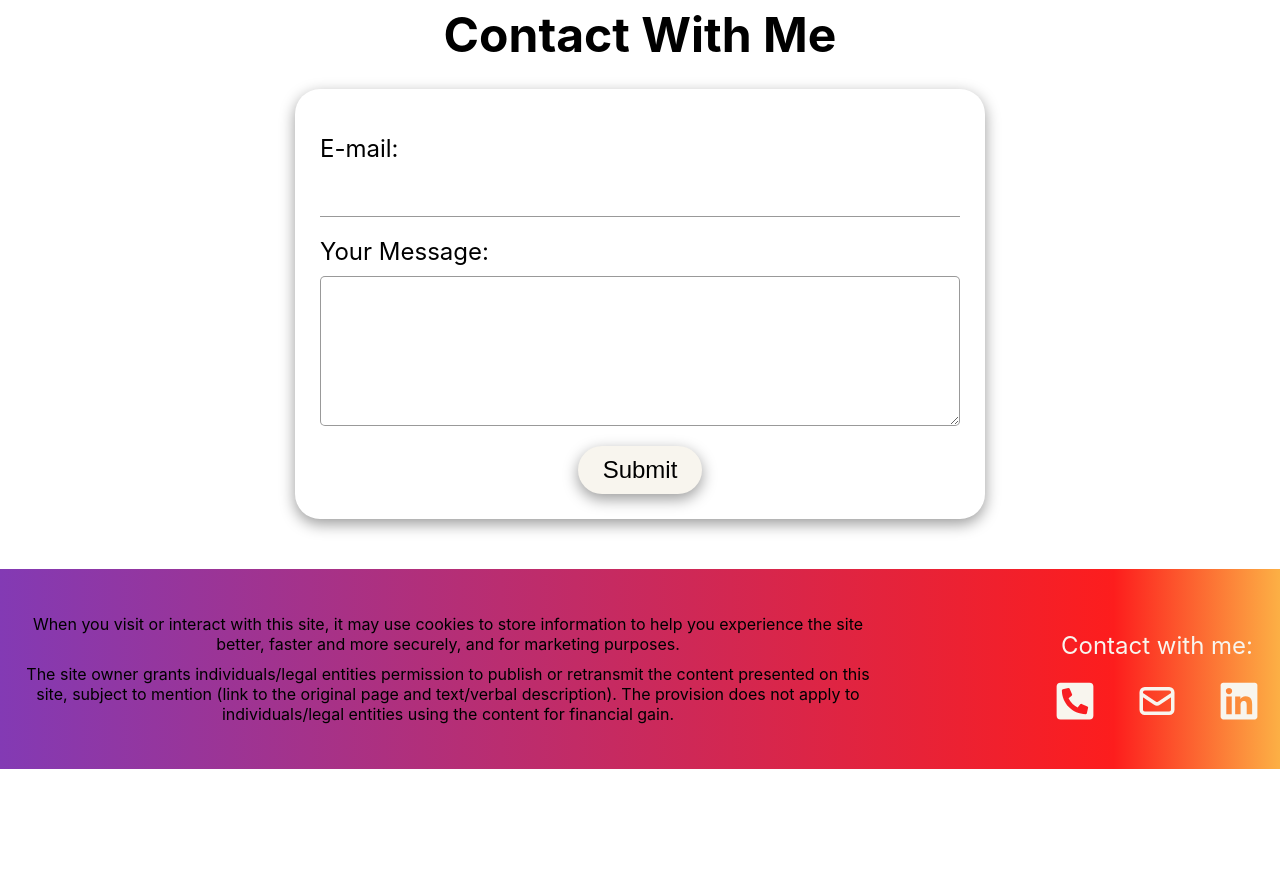
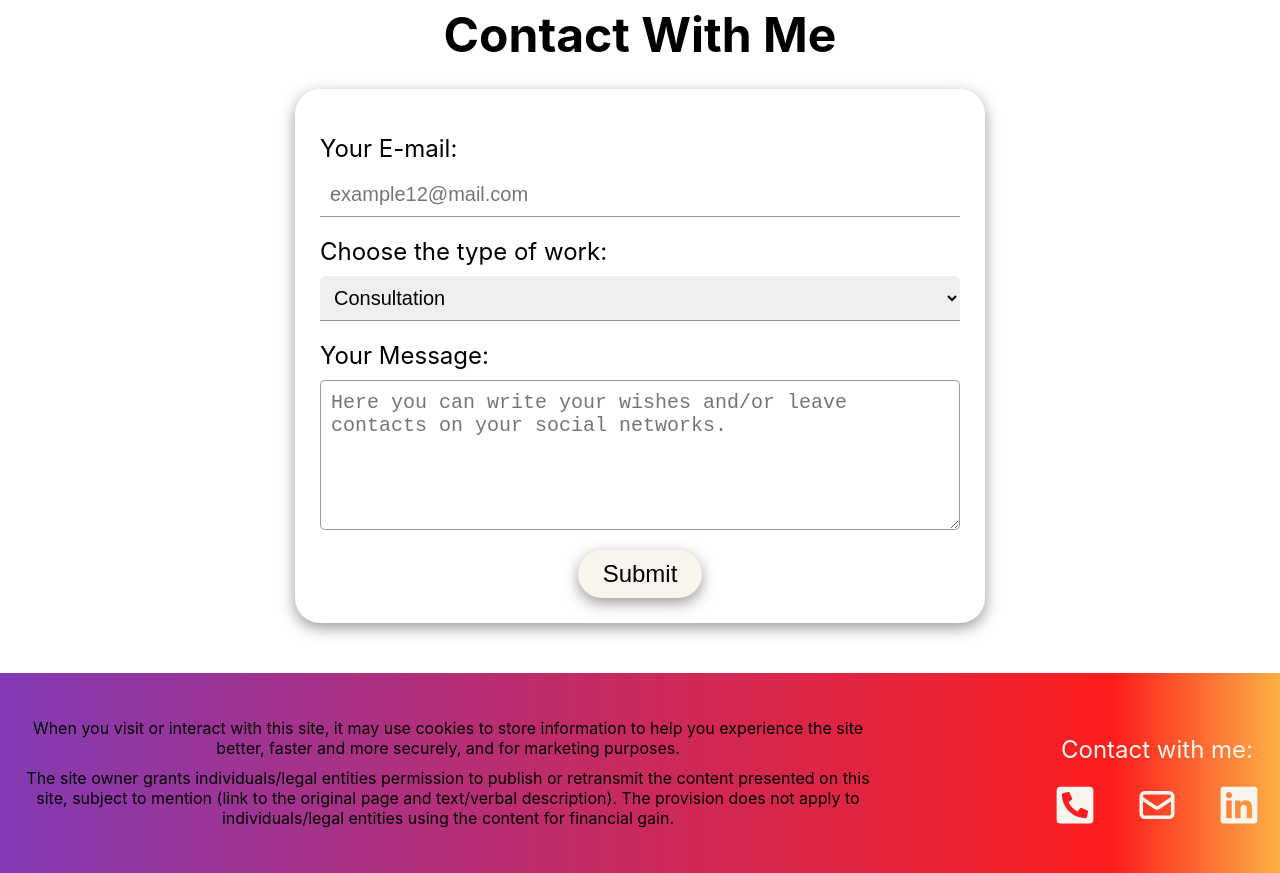
Before and after one commit to zZavarnoy/my_website-1.0, a React (Create React App) app: page / in a window 1280 px wide. Shown: the part 2360-3233 px from the top of the page. Before the commit the page ends 3129 px from the top, so only its background shows below. Built offline with nearby package versions, Linux system fonts and the light colour scheme; the HTML template or start-up script is replaced by a standard one.

Commit message:
added email validation

```diff
--- a/src/components/contact/Contact.jsx
+++ b/src/components/contact/Contact.jsx
@@ -2,16 +2,18 @@ import { useState } from "react";
 import styles from "./Contact.module.css";
 
 function Contact({ theme }) {
-    const [data, setData] = useState({ email: "", text: "" });
+    const [data, setData] = useState({
+        email: "",
+        service: "consultation",
+        text: "",
+    });
+    const [showValid, setShowValid] = useState(false);
 
-    // function handleFormSubmit(event) {
-    //     event.preventDefault();
-    //     alert(JSON.stringify(data));
-    //     setData({ email: "", text: "" });
-    // }
+    const validEmail = /^[A-Za-z0-9._]+@[a-z0-9]+(\.[a-z.]+)+$/;
 
     const handleFormSubmit = async (event) => {
         event.preventDefault();
+        if (validEmail.test(data.email)) {
             await fetch("https://jsonplaceholder.typicode.com/posts", {
                 method: "POST",
                 headers: {
@@ -20,7 +22,15 @@ function Contact({ theme }) {
                 body: JSON.stringify(data),
             });
 
-        setData({ email: "", text: "" });
+            setData({ email: "", service: "consultation", text: "" });
+            setShowValid(false);
+
+            alert(
+                "The message has been sent, please wait for a response via email or other social network."
+            );
+        } else {
+            alert("The form has been filled out incorrectly");
+        }
     };
 
     function handleInputChange(event, name) {
@@ -33,21 +43,63 @@ function Contact({ theme }) {
             <form onSubmit={handleFormSubmit} className={styles.contact__form}>
                 <div className={styles.form__block}>
                     <label>
-                        E-mail:
+                        Your E-mail:
                         <input
-                            type="text"
+                            type="email"
                             value={data.email}
+                            required
                             onChange={(event) =>
                                 handleInputChange(event, "email")
                             }
+                            placeholder="example12@mail.com"
                             className={
                                 theme
                                     ? styles.form__input_dark
                                     : styles.form__input
                             }
+                            onFocus={() => setShowValid(true)}
                         />
                     </label>
+                    {showValid ? (
+                        validEmail.test(data.email) ? (
+                            <div className={styles.form__block_valid}>
+                                Valid E-mail
                             </div>
+                        ) : (
+                            <div className={styles.form__block_invalid}>
+                                Invalid E-mail
+                            </div>
+                        )
+                    ) : (
+                        ""
+                    )}
+                </div>
+
+                <div className={styles.form__block}>
+                    <label>
+                        Сhoose the type of work:
+                        <select
+                            name="cars"
+                            className={
+                                theme
+                                    ? styles.form__input_dark
+                                    : styles.form__input
+                            }
+                            onChange={(event) =>
+                                handleInputChange(event, "service")
+                            }
+                        >
+                            <option value="consultation">Сonsultation</option>
+                            <option value="design_creation">
+                                Design Creation
+                            </option>
+                            <option value="website_creation">
+                                Website Сreation
+                            </option>
+                        </select>
+                    </label>
+                </div>
+
                 <div className={styles.form__block}>
                     <label>
                         Your Message:
@@ -57,6 +109,7 @@ function Contact({ theme }) {
                             onChange={(event) =>
                                 handleInputChange(event, "text")
                             }
+                            placeholder="Here you can write your wishes and/or leave contacts on your social networks."
                             className={
                                 theme
                                     ? styles.form__input_dark
--- a/src/components/contact/Contact.module.css
+++ b/src/components/contact/Contact.module.css
@@ -10,6 +10,16 @@
 
 .form__block {
     margin: 20px 0;
+}
+
+.form__block_valid {
+    font-size: 14px;
+    color: green;
+}
+
+.form__block_invalid {
+    font-size: 14px;
+    color: red;
 }
 
 .contact__form {
@@ -52,6 +62,10 @@
 }
 
 input.form__input {
+    border-bottom: 1px solid rgba(0, 0, 0, 0.4);
+}
+
+select.form__input {
     border-bottom: 1px solid rgba(0, 0, 0, 0.4);
 }
 
```
Lines whose indentation alone changed are shown as unchanged.
